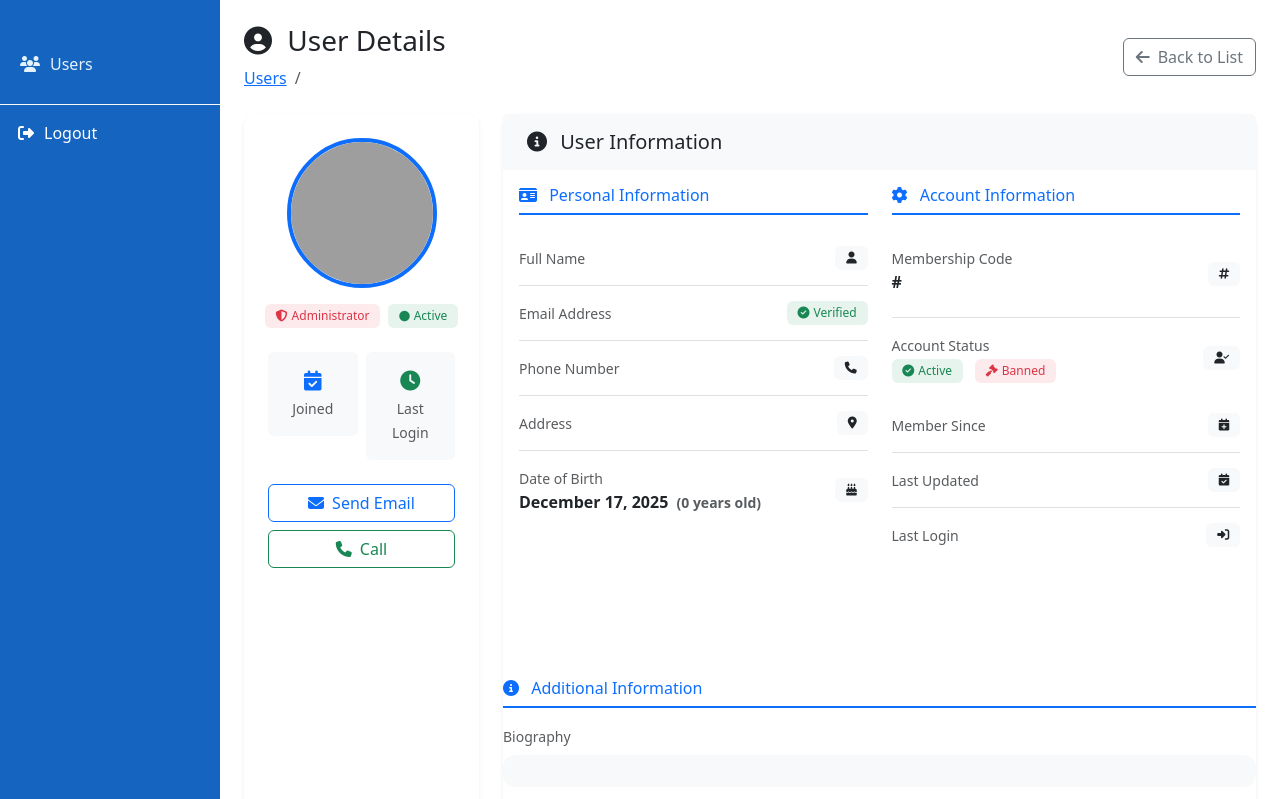
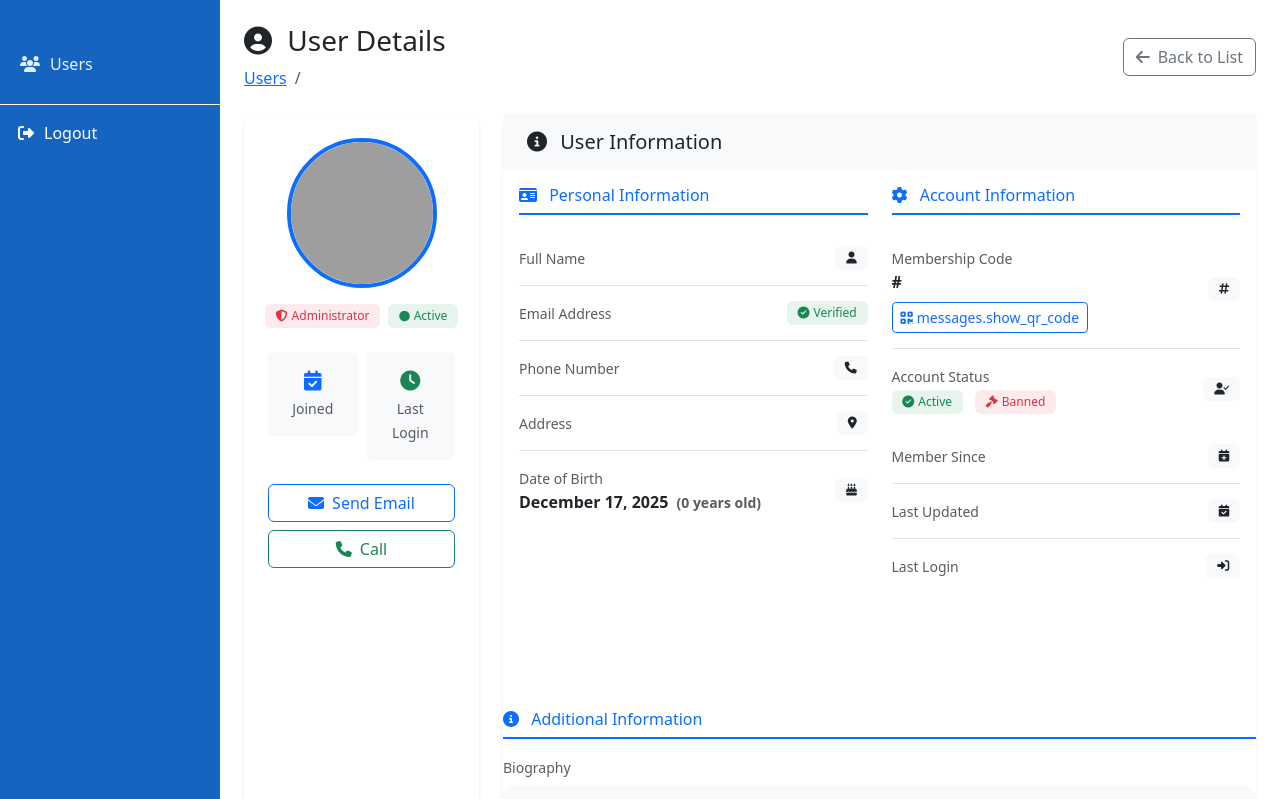
Before and after one commit to Micheal-sameh/sso, a Laravel app: template resources/views/users/show.blade.php in a window 1280 px wide. Shown: the top 799 px of the page. Run offline with Laravel 10, Linux system fonts and the light colour scheme; a user stored in the database is signed in; data comes from the database, SQL or seed files in the repository; the template is opened without the code that fills it: most values are stand-ins (such as "Sample title", 1, 10 or a date in 2020); grey boxes are pictures that could not be loaded.

Commit message:
qr generate in time

```diff
--- a/app/Models/User.php
+++ b/app/Models/User.php
@@ -56,9 +56,9 @@ class User extends Authenticatable
     {
         // Generate QR code string from membership code
         $code = $this->generateQrCodeString();
-        $qr_code = QrCode::size(150)->generate($code);
+        // $qr_code = QrCode::size(150)->generate($code);
 
-        return $qr_code;
+        return $code;
     }
 
     private function generateQrCodeString()
@@ -76,14 +76,14 @@ class User extends Authenticatable
         $membershipPart = '';
         $NR = '';
 
-        if (preg_match('/E1C1F(\d+)NR(\d+)/', strtoUpper($membership_code), $matches)) {
+        if (preg_match('/E1C1F(\d+)NR(\d+)/', strtoupper($membership_code), $matches)) {
             $membershipPart = $matches[1];
             $NR = $matches[2];
         }
         $familyNumberLength = strlen($NR);
 
         // Build the QR code string
-        $code = $minutes . $hours . $day . $month . $year . $familyNumberLength . '11' . $membershipPart . $NR;
+        $code = $minutes.$hours.$day.$month.$year.$familyNumberLength.'11'.$membershipPart.$NR;
 
         return $code;
     }
--- a/resources/views/users/show.blade.php
+++ b/resources/views/users/show.blade.php
@@ -218,7 +218,15 @@
                                         <small class="text-muted">{{ __('messages.membership_code') }}</small>
                                         <div class="fw-semibold">#{{ strtoupper($user->membership_code) }}</div>
                                         <div class="mt-2">
-                                            {{$user->qrCode()}}
+                                            <button type="button" class="btn btn-sm btn-outline-primary" id="show-qr-btn" data-user-id="{{ $user->id }}">
+                                                <i class="fas fa-qrcode me-1"></i>{{ __('messages.show_qr_code') }}
+                                            </button>
+                                            <div class="mt-2 d-none" id="qr-code-container">
+                                                <div id="qr-loading" class="text-center">
+                                                    <i class="fas fa-spinner fa-spin"></i> {{ __('messages.generating_qr') }}
+                                                </div>
+                                                <div id="qr-code-display"></div>
+                                            </div>
                                         </div>
                                     </div>
                                     <span class="badge bg-light text-dark">
@@ -664,6 +672,58 @@
             });
         });
 
+        // Handle QR code toggle
+        const showQrBtn = document.getElementById('show-qr-btn');
+        const qrContainer = document.getElementById('qr-code-container');
+        const qrLoading = document.getElementById('qr-loading');
+        const qrDisplay = document.getElementById('qr-code-display');
+
+        if (showQrBtn && qrContainer) {
+            showQrBtn.addEventListener('click', function() {
+                if (qrContainer.classList.contains('d-none')) {
+                    // Show container and start loading
+                    qrContainer.classList.remove('d-none');
+                    qrLoading.style.display = 'block';
+                    qrDisplay.innerHTML = '';
+                    this.disabled = true;
+                    this.innerHTML = '<i class="fas fa-spinner fa-spin me-1"></i>{{ __("messages.generating_qr") }}';
+
+                    // Make AJAX call to generate QR code
+                    const userId = this.getAttribute('data-user-id');
+                    fetch(`/admin/users/${userId}/generate-qr`, {
+                        method: 'GET',
+                        headers: {
+                            'X-Requested-With': 'XMLHttpRequest',
+                            'Accept': 'application/json'
+                        }
+                    })
+                    .then(response => response.json())
+                    .then(data => {
+                        if (data.success) {
+                            qrLoading.style.display = 'none';
+                            qrDisplay.innerHTML = data.qr_code;
+                            this.innerHTML = '<i class="fas fa-qrcode me-1"></i>{{ __("messages.hide_qr_code") }}';
+                        } else {
+                            qrLoading.style.display = 'none';
+                            qrDisplay.innerHTML = '<div class="text-danger">{{ __("messages.error_generating_qr") }}</div>';
+                            this.innerHTML = '<i class="fas fa-qrcode me-1"></i>{{ __("messages.show_qr_code") }}';
+                        }
+                        this.disabled = false;
+                    })
+                    .catch(error => {
+                        console.error('Error generating QR code:', error);
+                        qrLoading.style.display = 'none';
+                        qrDisplay.innerHTML = '<div class="text-danger">{{ __("messages.error_generating_qr") }}</div>';
+                        this.innerHTML = '<i class="fas fa-qrcode me-1"></i>{{ __("messages.show_qr_code") }}';
+                        this.disabled = false;
+                    });
+                } else {
+                    qrContainer.classList.add('d-none');
+                    this.innerHTML = '<i class="fas fa-qrcode me-1"></i>{{ __("messages.show_qr_code") }}';
+                }
+            });
+        }
+
         // Auto-dismiss alerts after 5 seconds
         setTimeout(() => {
             const alerts = document.querySelectorAll('.alert');
--- a/routes/web.php
+++ b/routes/web.php
@@ -29,6 +29,7 @@ Route::prefix('admin')->group(function () {
             Route::get('/', [UserController::class, 'index'])->name('users.index');
             Route::post('/', [UserController::class, 'bulkUpdate'])->name('users.bulk');
             Route::get('/{id}', [UserController::class, 'show'])->name('users.show');
+            Route::get('/{id}/generate-qr', [UserController::class, 'generateQr'])->name('users.generate-qr');
             Route::put('/{id}', [UserController::class, 'update'])->name('users.update');
         });
 
```
Also changed, not shown: app/Http/Controllers/UserController.php (+21 -0 lines).
